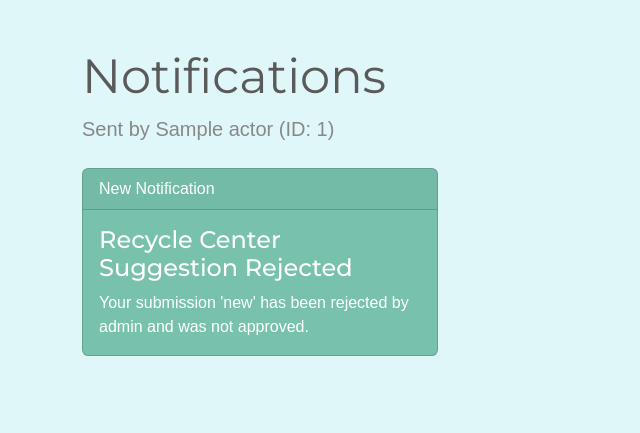
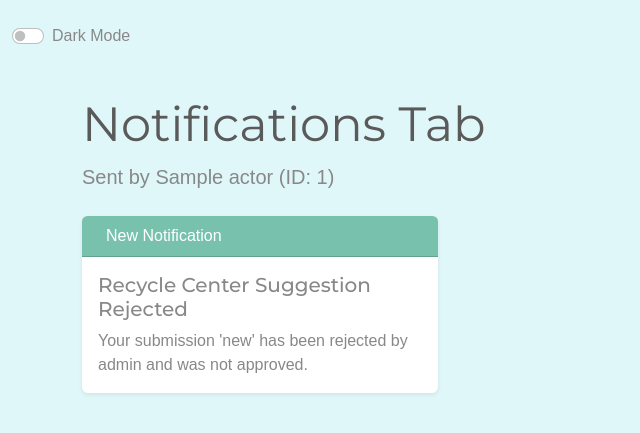
Before and after one commit to TzeY-04/Recycle-Center-locate-Webapp, a Django app: template app/templates/pages/Notification.html in a window 1280 px wide. Shown: the part 50-483 px from the top of the page, without its empty margins (0-640 px from the left). Run offline with Django 5.2, Linux system fonts and the light colour scheme; data comes from the database, SQL or seed files in the repository; tables that the repository leaves empty hold one stand-in row (values such as "Sample post"); the template is opened without the code that fills it: values that come from a table or form of the project are taken from there, most other values are stand-ins (such as "Sample title", 1, 10 or a date in 2020); some libraries are stand-ins or nearby versions.

Commit message:
notifications UI and CSS , toggle light and dark mode

```diff
--- a/app/templates/pages/Notification.html
+++ b/app/templates/pages/Notification.html
@@ -9,22 +9,29 @@
 </head>
 
 <body>
+   <div class="form-check form-switch mode-switch">
+        <input class="form-check-input" type="checkbox" id="flexSwitchCheckDefault" />
+        <label class="form-check-label custom-cursor-default-hover" for="flexSwitchCheckDefault">
+            <i class="bi bi-moon-fill" id="modeIcon"></i> Dark Mode
+        </label>
+    </div>
+
     <div class="container mt-5">
         <div class="mb-4">
-            <h1 class="display-5">Notifications</h1>
+            <h1 class="display-5">Notifications Tab</h1>
             <p class="lead">Sent by {{ actor }} (ID: {{ member_ID }})</p>
         </div>
 
         <div class="row">
             {% for not in all_not %}
-            <div class="col-md-4 mb-3">
-                <div class="card text-white bg-primary h-100">
-                    <div class="card-header">New Notification</div>
+            <div class="col-md-4 mb-4">
+                <div class="card shadow-sm border-0 h-100">
+                    <div class="card-header bg-primary text-white">
+                        <i class="bi bi-bell-fill me-2"></i>New Notification
+                    </div>
                     <div class="card-body">
-                        <h4 class="card-title">{{ not.not_title }}</h4>
-                        <p class="card-text">
-                            {{ not.not_description|truncatewords:25 }}
-                        </p>
+                        <h5 class="card-title">{{ not.not_title }}</h5>
+                        <p class="card-text">{{ not.not_description|truncatewords:25 }}</p>
                     </div>
                 </div>
             </div>
@@ -33,5 +40,7 @@
             {% endfor %}
         </div>
     </div>
+
+    <script src="{% static 'js/toggle_light_dark_mode.js' %}"></script>
 </body>
 {% endblock content %}
--- /dev/null
+++ b/static/js/toggle_light_dark_mode.js
@@ -0,0 +1,20 @@
+const switchInput = document.getElementById("flexSwitchCheckDefault");
+const modeIcon = document.getElementById("modeIcon");
+
+
+if (localStorage.getItem("theme") === "dark") {
+  document.body.classList.add("dark-mode");
+  switchInput.checked = true;
+  modeIcon.classList.replace("bi-moon-fill", "bi-sun-fill");
+}
+
+switchInput.addEventListener("change", () => {
+  const isDark = switchInput.checked;
+  document.body.classList.toggle("dark-mode", isDark);
+  if (isDark) {
+    modeIcon.classList.replace("bi-moon-fill", "bi-sun-fill");
+  } else {
+    modeIcon.classList.replace("bi-sun-fill", "bi-moon-fill");
+  }
+  localStorage.setItem("theme", isDark ? "dark" : "light");
+});
--- a/static/styles/notification-styles.css
+++ b/static/styles/notification-styles.css
@@ -0,0 +1,21 @@
+ body.dark-mode {
+            background-color: #121212;
+            color: #e0e0e0;
+        }
+
+        .dark-mode .card {
+            background-color: #1f1f1f;
+            color: #e0e0e0;
+            border: 1px solid #333;
+        }
+
+        .dark-mode .card-header {
+            background-color: #2a2a2a;
+        }
+
+        .mode-toggle {
+            position: fixed;
+            top: 20px;
+            right: 30px;
+            z-index: 999;
+        }
```
Also changed, not shown: 2 other files.
